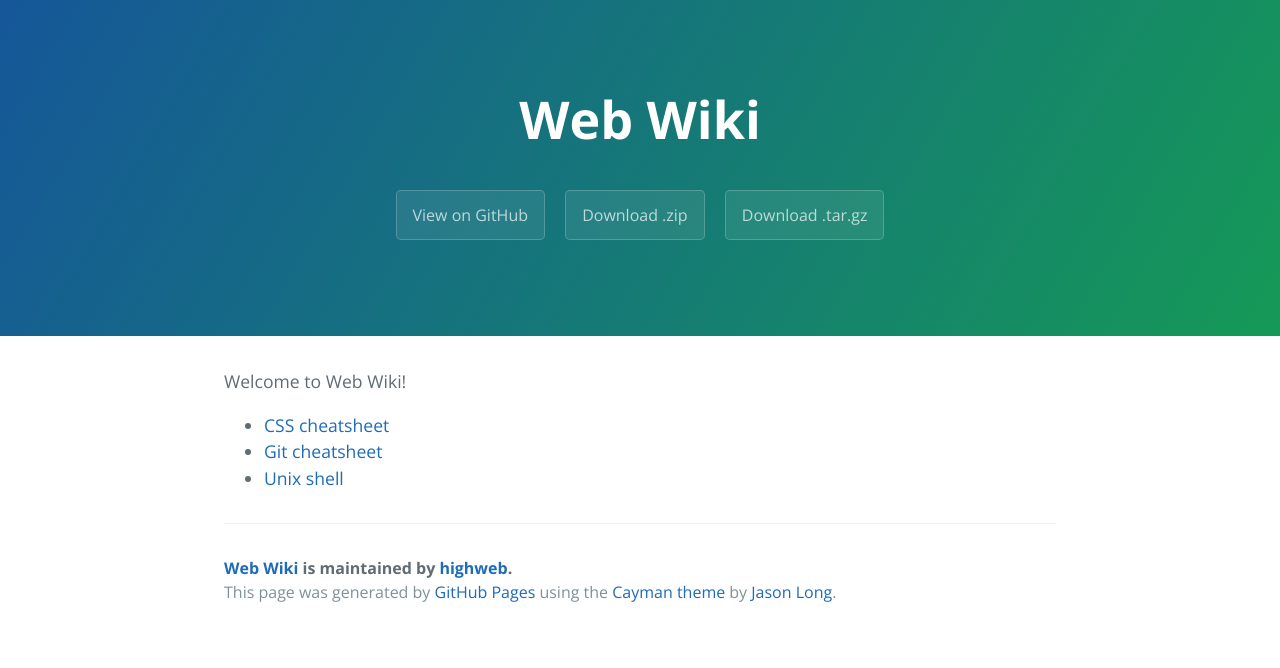
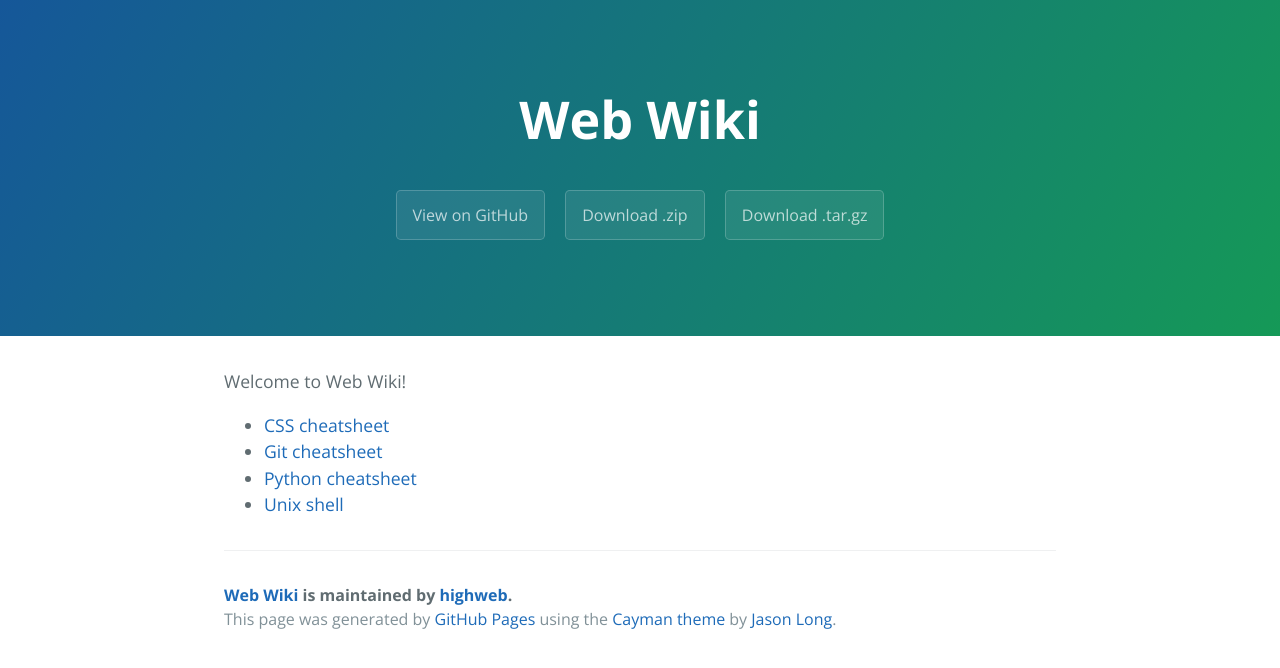
Before and after one commit to highweb/web-wiki, a Jekyll site: the page built from index.md, in a window 1280 px wide. Shown: the top 668 px of the page. Built offline with Jekyll 4.4.1, drawn with Linux system fonts in a browser that asks for light colours.

Commit message:
Update index.md

```diff
--- a/index.md
+++ b/index.md
@@ -7,4 +7,5 @@ Welcome to Web Wiki!
 
 * [CSS cheatsheet](/css)
 * [Git cheatsheet](/git)
+* [Python cheatsheet](/python)
 * [Unix shell](/shell)
```
